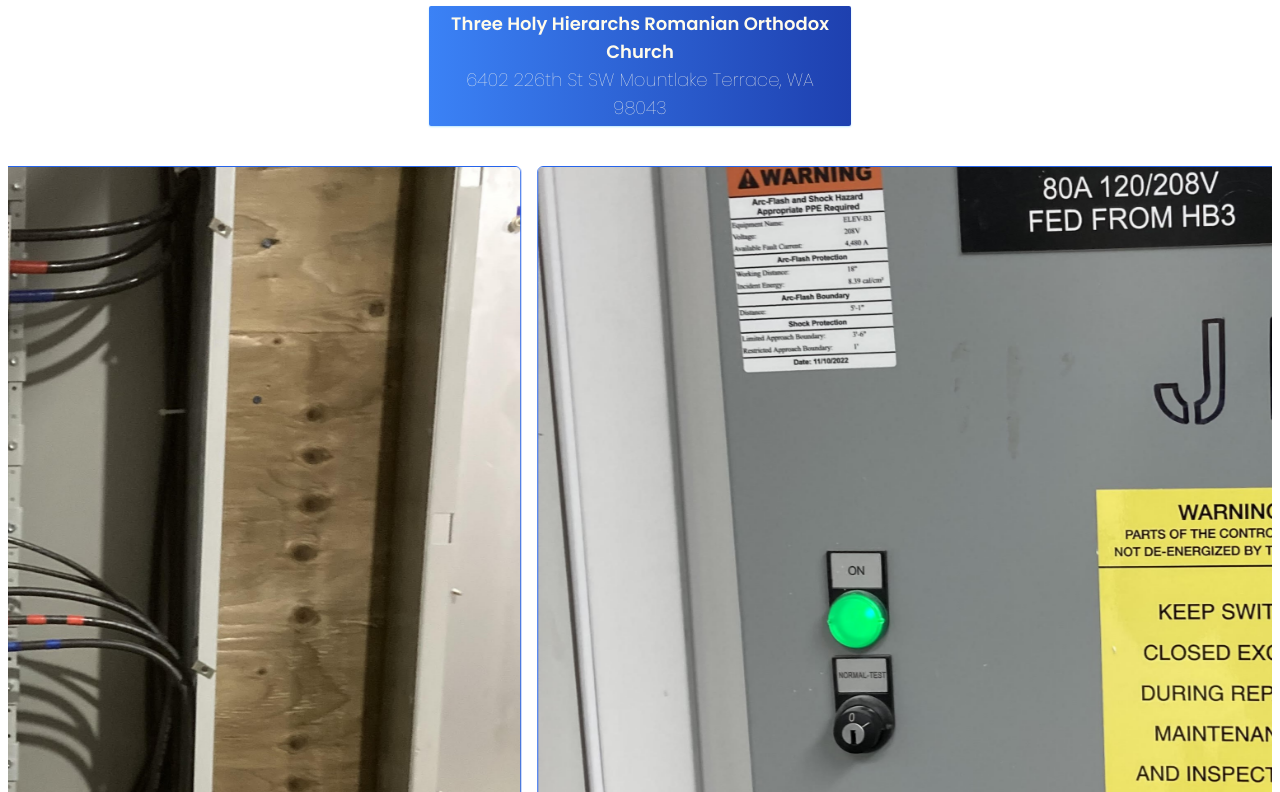
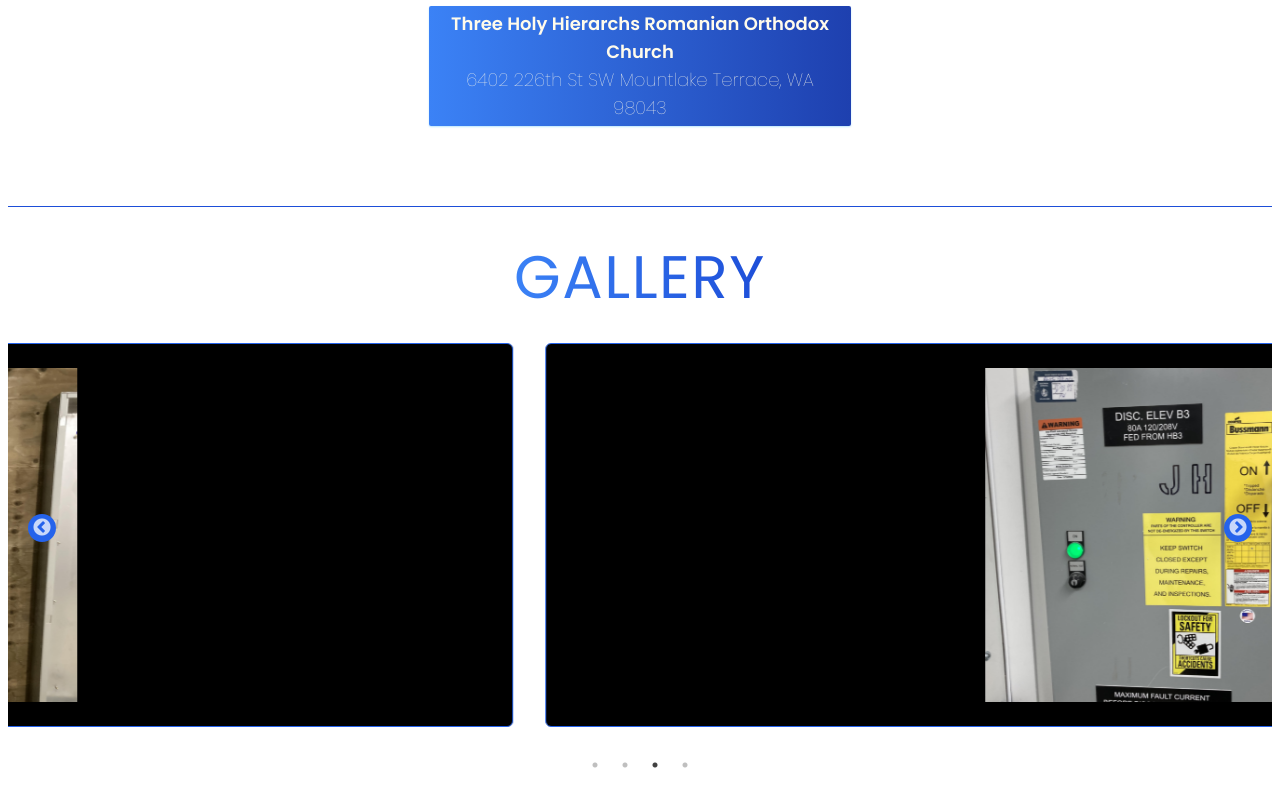
Before and after one commit to vtonu/meterelectric, a React (Vite) app: page / in a window 1280 px wide. Shown: the part 1628-2420 px from the top of the page. Built offline with nearby package versions, Linux system fonts and the light colour scheme.

Commit message:
Added gallery, updated spacing (v2.7)

```diff
--- a/src/components/ContactUs.jsx
+++ b/src/components/ContactUs.jsx
@@ -34,7 +34,7 @@ const Contacts = ({ homeRef }) => {
 
   return (
     <div className="mt-20 tracking-wide min-h-[300px] border-t border-blue-700">
-      <h2 className="flex flex-col items-center gap-2 mt-2 mb-2 text-5xl tracking-wide text-center pt-36">
+      <h2 className="flex flex-col items-center gap-2 pt-12 mt-2 mb-2 text-5xl tracking-wide text-center">
         <div>
           CONTACT{' '}
           <span className="text-transparent bg-gradient-to-r from-blue-500 to-blue-700 bg-clip-text">
--- a/src/components/Projects.jsx
+++ b/src/components/Projects.jsx
@@ -9,6 +9,44 @@ import project4_housebackground from '../assets/projects/project4_housebackgroun
 import { Link } from 'react-router-dom';
 import { projectList } from '../constants';
 
+const NextArrow = (props) => {
+  const { className, onClick, style } = props;
+  return (
+    <div
+      className={`${className} bg-blue-600 rounded-full  hover:bg-blue-600`}
+      onClick={onClick}
+      style={{
+        ...style,
+        right: '20px',
+        zIndex: 1,
+        width: '28px',
+        height: '28px',
+        display: 'flex',
+        alignItems: 'center',
+        justifyContent: 'center',
+      }}></div>
+  );
+};
+
+const PrevArrow = (props) => {
+  const { className, onClick, style } = props;
+  return (
+    <div
+      className={`${className} bg-blue-600 rounded-full  hover:bg-blue-600`}
+      onClick={onClick}
+      style={{
+        ...style,
+        left: '20px',
+        zIndex: 1,
+        width: '28px',
+        height: '28px',
+        display: 'flex',
+        alignItems: 'center',
+        justifyContent: 'center',
+      }}></div>
+  );
+};
+
 const Projects = () => {
   const settings = {
     dots: true,
@@ -17,8 +55,10 @@ const Projects = () => {
     slidesToShow: 1,
     slidesToScroll: 1,
     arrows: true,
-    autoplay: true, // Enable autoplay
-    autoplaySpeed: 3000, // Set autoplay speed to 3 seconds
+    autoplay: true,
+    autoplaySpeed: 3000,
+    nextArrow: <NextArrow />,
+    prevArrow: <PrevArrow />,
   };
 
   const images = [
@@ -30,7 +70,7 @@ const Projects = () => {
 
   return (
     <div className="mt-20 min-h-[600px]">
-      <h2 className="mt-6 text-5xl tracking-wide text-center sm:text-5xl lg:text-6xl">
+      <h2 className="mt-8 text-5xl tracking-wide text-center sm:text-5xl lg:text-6xl">
         OUR{' '}
         <span className="text-transparent bg-gradient-to-r from-blue-500 to-blue-700 bg-clip-text">
           PROJECTS
@@ -45,13 +85,18 @@ const Projects = () => {
         ))}
       </div>
 
-      <Slider {...settings} className="pt-8">
+      <h2 className="pt-10 mt-20 text-5xl tracking-wide text-center border-t border-blue-700 sm:text-5xl lg:text-6xl">
+        <span className="text-transparent bg-gradient-to-r from-blue-500 to-blue-700 bg-clip-text">
+          GALLERY
+        </span>
+      </h2>
+      <Slider {...settings} className="pt-5">
         {images.map((image, index) => (
-          <div key={index} className="w-full p-2">
+          <div key={index} className="w-full p-4">
             <img
               src={image.src}
               alt={image.alt}
-              className="object-cover w-full h-96 border border-blue-600 rounded-md lg:h-96 xl:h-[50rem]"
+              className="object-contain w-full p-6 bg-black border border-blue-600 rounded-md h-96 lg:h-96"
             />
           </div>
         ))}
```
Also changed, not shown: src/assets/services/residential.jpg, 1 other file (tests, documents, lock files or other folders).
